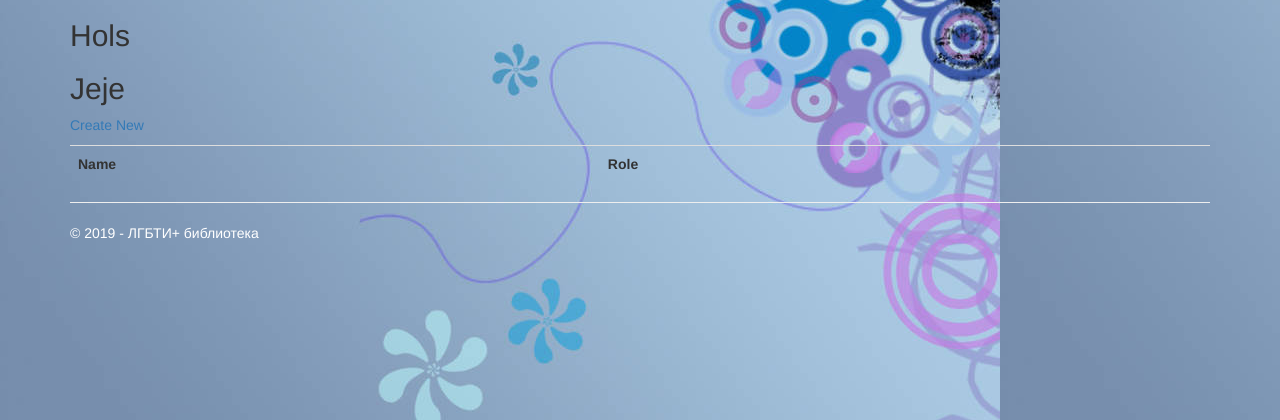
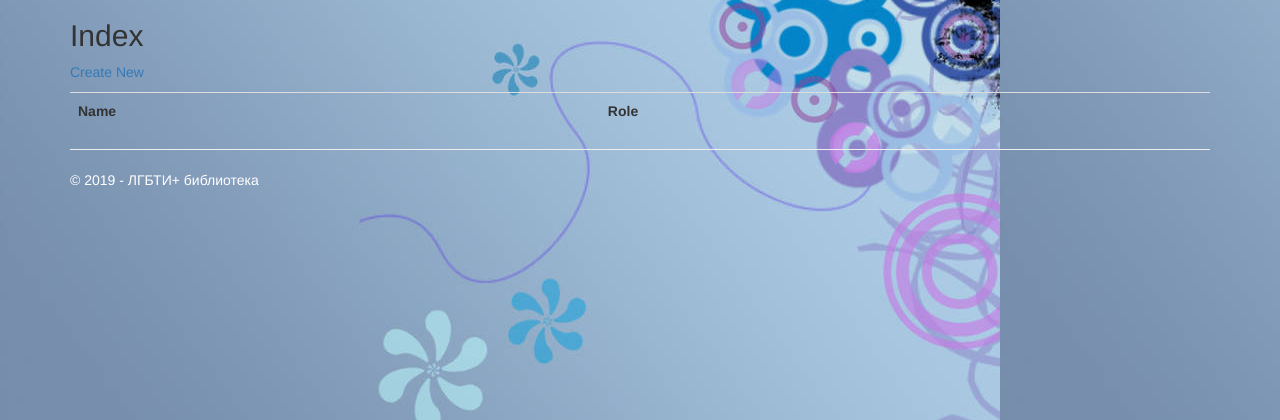
Before and after one commit to dimiste/LgbtiLibrary, an ASP.NET MVC app: template LgbtiLibrary.MVC/Views/Users/Index.cshtml in a window 1280 px wide. Shown: the part 51-471 px from the top of the page. Run offline with ASP.NET Core 8 and stand-ins for ASP.NET MVC 5, Linux system fonts and the light colour scheme; the template is opened without the code that fills it, so the values that code supplies are empty; the project's own start-up code is not run, and a stand-in starts its controllers and pages; some libraries are stand-ins or nearby versions.

Commit message:
chanche Index

```diff
--- a/LgbtiLibrary.MVC/Views/Users/Index.cshtml
+++ b/LgbtiLibrary.MVC/Views/Users/Index.cshtml
@@ -4,8 +4,7 @@
     ViewBag.Title = "Index";
 }
 
-<h2>Hols</h2>
-<h2>Jeje</h2>
+<h2>Index</h2>
 
 <p>
     @Html.ActionLink("Create New", "Create")
```
